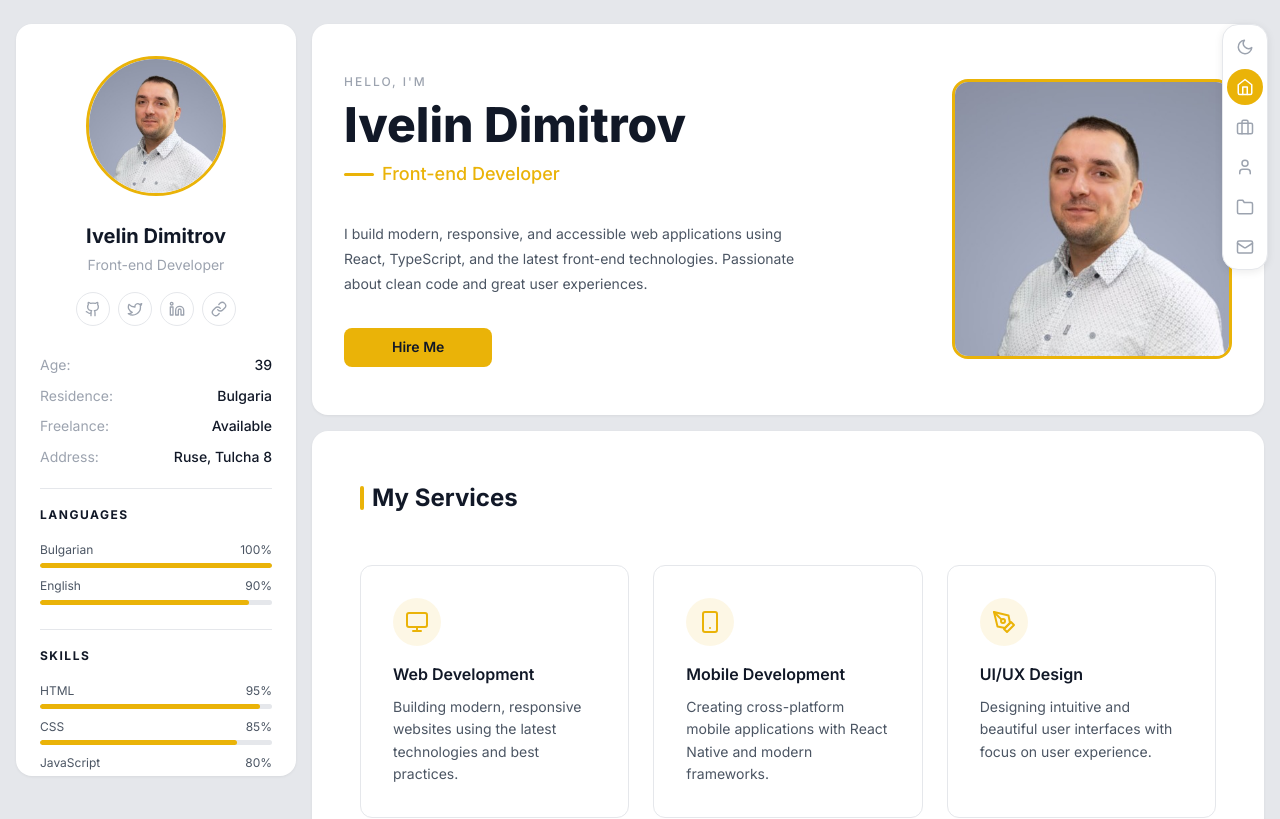
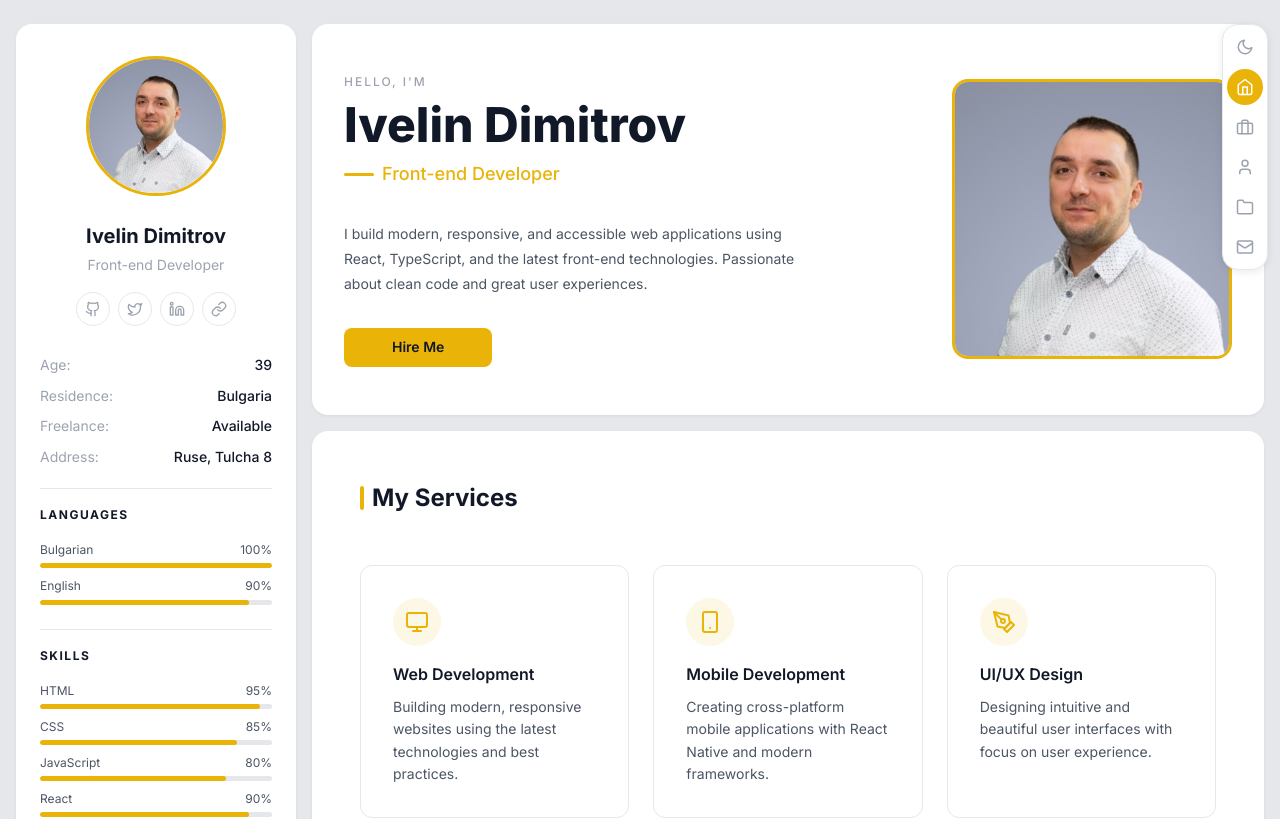
Before and after one commit to ivdanielov87/portfolio, an Angular app: page / in a window 1280 px wide. Shown: the top 819 px of the page. Built offline with nearby package versions, Linux system fonts and the light colour scheme.

Commit message:
Sidebar full height with dynamic sticky top for tall content scrolling

```diff
--- a/src/app/components/navbar/navbar.component.scss
+++ b/src/app/components/navbar/navbar.component.scss
@@ -54,27 +54,17 @@
   top: 24px;
   width: $sidebar-width;
   min-width: $sidebar-width;
-  max-height: calc(100vh - 48px);
   background-color: $bg-card;
   border-radius: $radius-xl;
   box-shadow: 0 1px 3px rgba(0, 0, 0, 0.06);
   z-index: 1000;
-  overflow: hidden;
   flex-shrink: 0;
 
   &__scroll {
-    height: 100%;
-    overflow-y: auto;
     padding: $spacing-xl $spacing-lg;
     display: flex;
     flex-direction: column;
     align-items: center;
-
-    &::-webkit-scrollbar { width: 4px; }
-    &::-webkit-scrollbar-thumb {
-      background: $border-light;
-      border-radius: 2px;
-    }
   }
 
   &__photo {
--- a/src/app/components/navbar/navbar.component.ts
+++ b/src/app/components/navbar/navbar.component.ts
@@ -1,4 +1,4 @@
-import { Component, inject } from '@angular/core';
+import { Component, inject, ElementRef, AfterViewInit, HostListener } from '@angular/core';
 import { CommonModule } from '@angular/common';
 import { ThemeService } from '../../services/theme.service';
 
@@ -9,9 +9,34 @@ import { ThemeService } from '../../services/theme.service';
   templateUrl: './navbar.component.html',
   styleUrl: './navbar.component.scss',
 })
-export class NavbarComponent {
+export class NavbarComponent implements AfterViewInit {
   themeService = inject(ThemeService);
+  private el = inject(ElementRef);
   mobileMenuOpen = false;
+  private sidebarEl!: HTMLElement;
+
+  ngAfterViewInit(): void {
+    this.sidebarEl = this.el.nativeElement.querySelector('.sidebar');
+    this.updateStickyTop();
+  }
+
+  @HostListener('window:resize')
+  onResize(): void {
+    this.updateStickyTop();
+  }
+
+  private updateStickyTop(): void {
+    if (!this.sidebarEl) return;
+    const sidebarH = this.sidebarEl.offsetHeight;
+    const viewportH = window.innerHeight;
+    const margin = 24;
+
+    if (sidebarH > viewportH - margin * 2) {
+      this.sidebarEl.style.top = `${-(sidebarH - viewportH + margin)}px`;
+    } else {
+      this.sidebarEl.style.top = `${margin}px`;
+    }
+  }
 
   personalInfo = [
     { label: 'Age', value: '39' },
```
